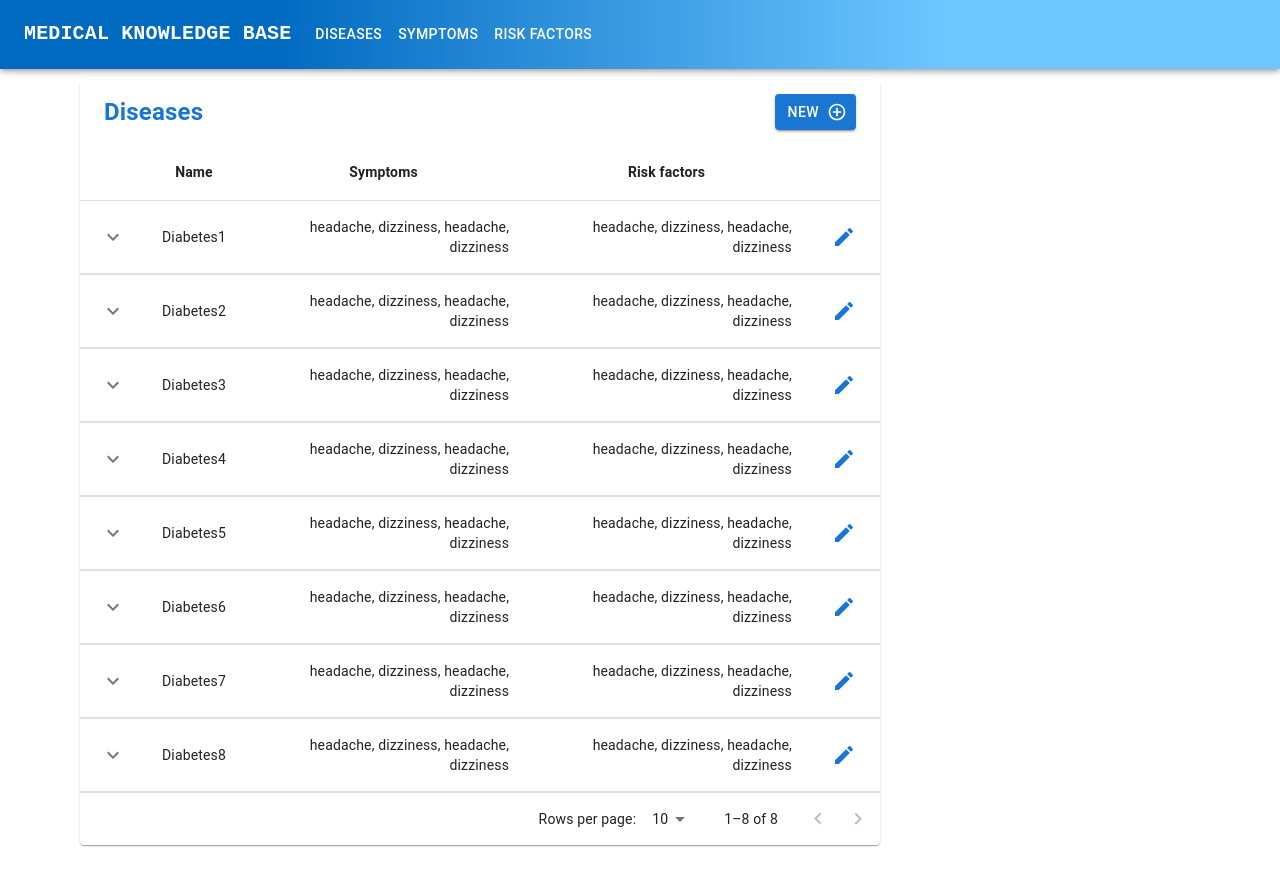
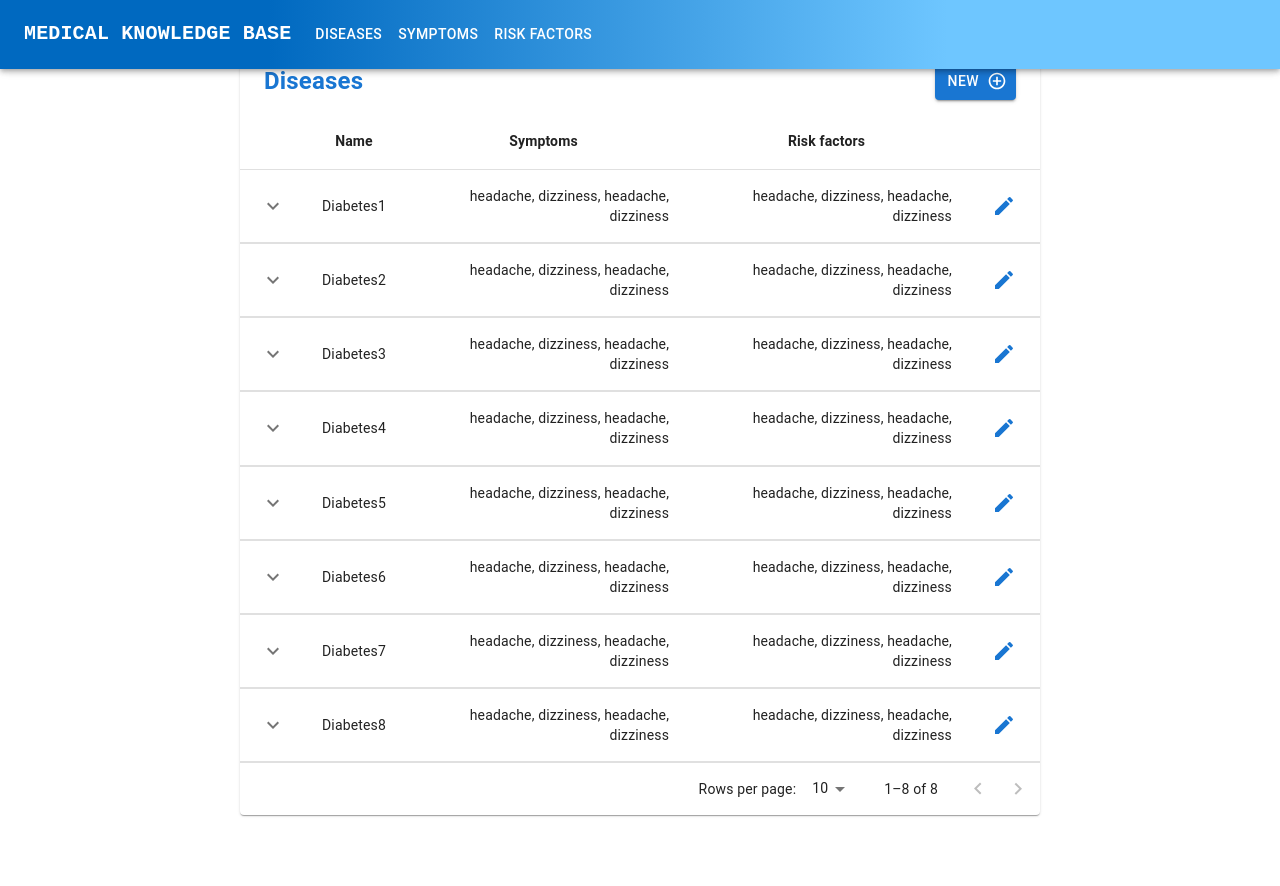
Before and after one commit to hannaszepesi/medical-knowlegde-base, a React (Create React App) app in the folder frontend/: page / in a window 1280 px wide. Shown: the top 886 px of the page. Built offline with nearby package versions, Linux system fonts and the light colour scheme.

Commit message:
fix display and padding

```diff
--- a/frontend/src/App.js
+++ b/frontend/src/App.js
@@ -5,7 +5,7 @@ import {Outlet} from "react-router-dom";
 
 function App() {
   return (
-    <Box>
+    <Box sx={{paddingTop: 5, display: "flex", justifyContent: "center", height: "100vh", alignItems: "center"}}>
         <Navbar />
         <Outlet />
     </Box>
```
